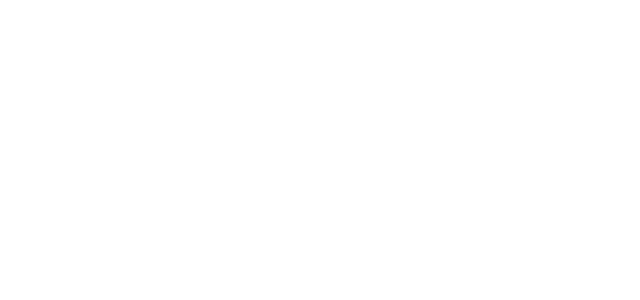
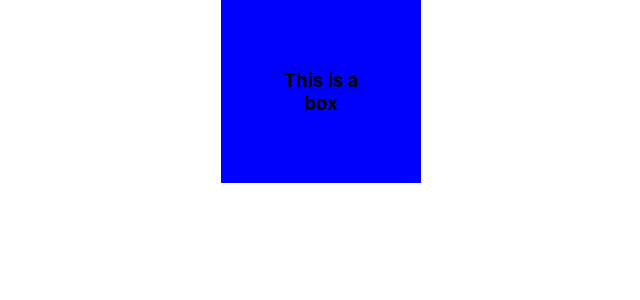
Before and after one commit to antdke/styled-buttons, a React (Create React App) app: page / in a window 1280 px wide. Shown: the top 300 px of the page, without its empty margins (319-959 px from the left). Built offline with nearby package versions, Linux system fonts and the light colour scheme.

Commit message:
Centered Box

```diff
--- a/src/App.tsx
+++ b/src/App.tsx
@@ -1,9 +1,13 @@
 import React from "react";
-import logo from "./logo.svg";
+import Box from "./components/Box";
 import "./App.css";
 
 const App: React.FC = () => {
-  return <div className="App" />;
+  return (
+    <div className="App">
+      <Box color={"blue"} />
+    </div>
+  );
 };
 
 export default App;
--- a/src/components/Box.tsx
+++ b/src/components/Box.tsx
@@ -1,12 +1,27 @@
 import React, { useState } from "react";
-
-const [color, changeColor] = useState("grey");
 
 type BoxProps = {
   // start with a prop for the color
   color: string;
 };
 
+const boxStyle = {
+  display: "flex",
+  width: "100px",
+  margin: "0 auto",
+  justifyContent: "center" as "center",
+  backgroundColor: "blue",
+  padding: "50px"
+};
+
 const Box: React.FC<BoxProps> = ({ color }) => {
-  return <section />;
+  //const [boxColor, changeColor] = useState("grey");
+
+  return (
+    <section style={boxStyle}>
+      <h3>This is a box</h3>
+    </section>
+  );
 };
+
+export default Box;
```
